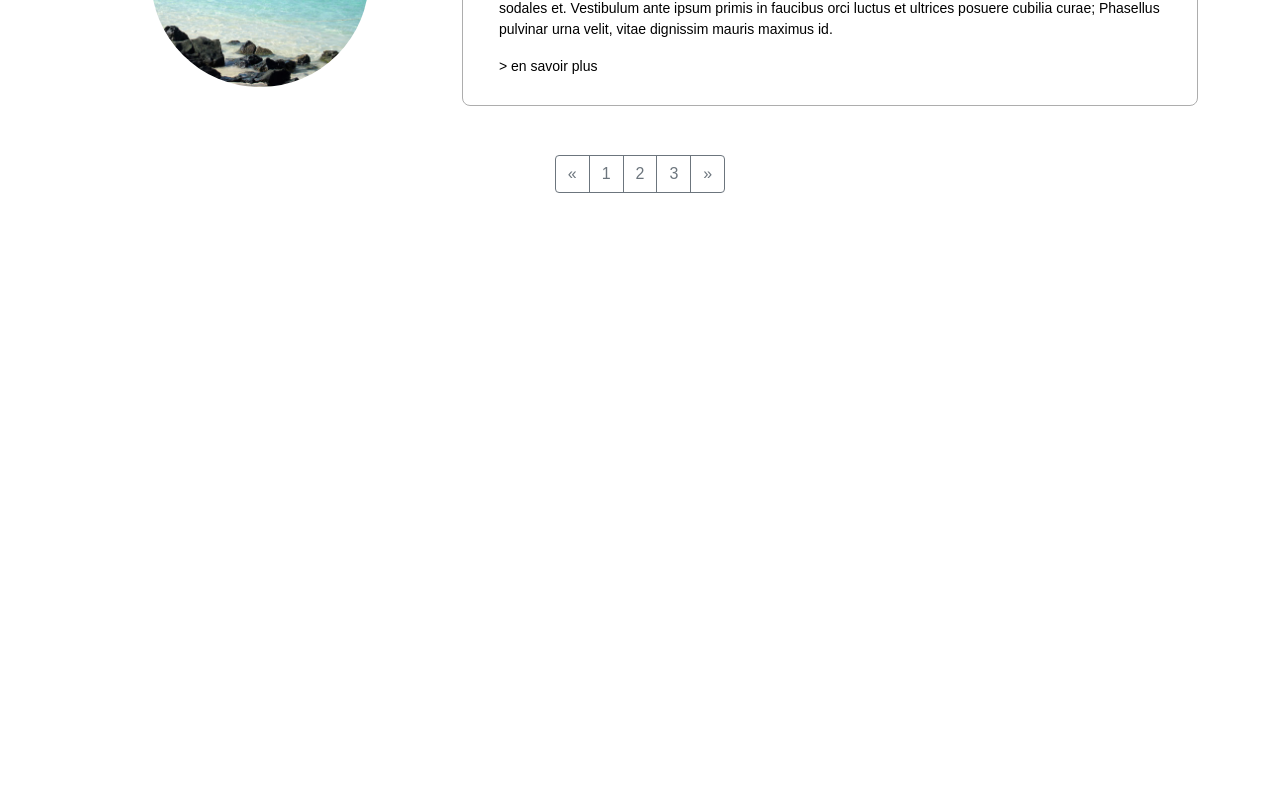
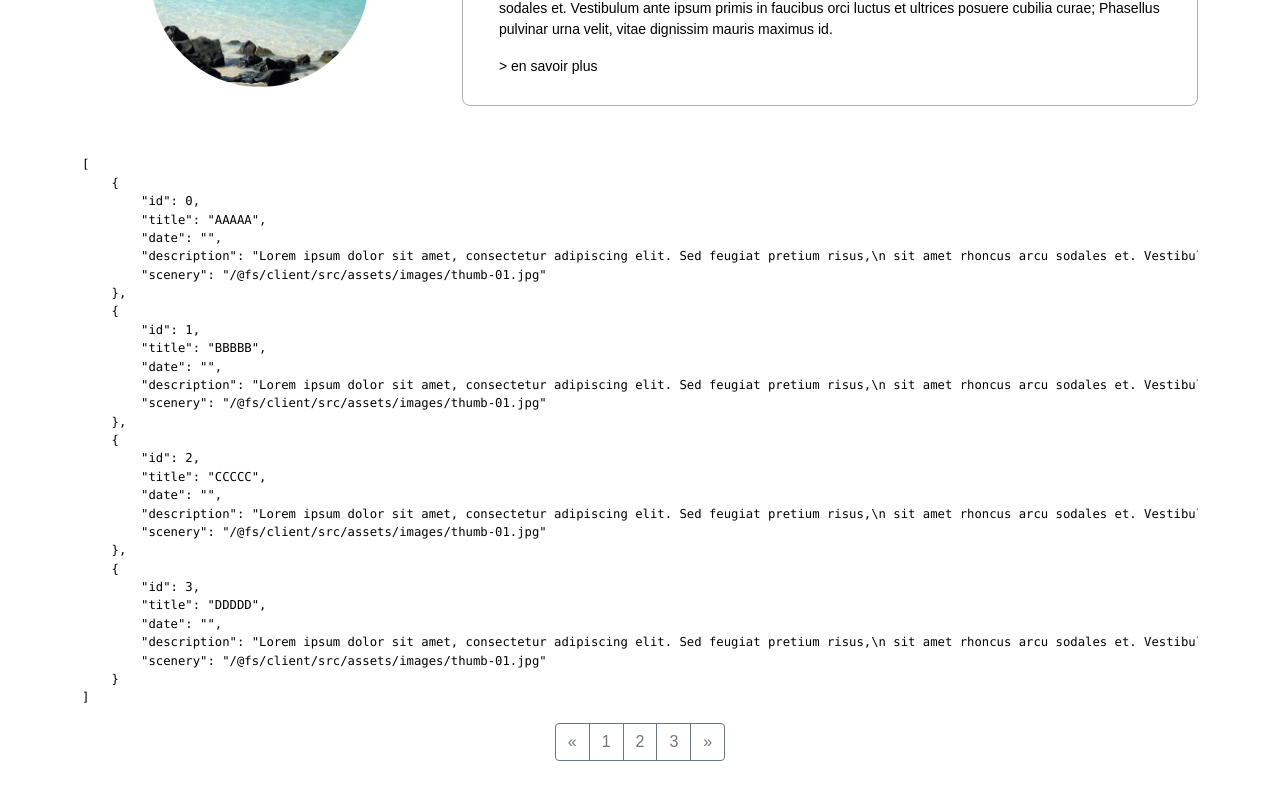
Before and after one commit to jcboy/Mauritius, a React (Create React App) app in the folder client/: page /activities in a window 1280 px wide. Shown: the part 1415-2215 px from the top of the page. Before the commit the page ends 1713 px from the top, so only its background shows below. Built offline with nearby package versions, Linux system fonts and the light colour scheme; a web font is replaced by a local one.

Commit message:
add text

```diff
--- a/client/src/pages/activities/Pagination.js
+++ b/client/src/pages/activities/Pagination.js
@@ -30,18 +30,23 @@ class Pagination extends Component {
         })
     }
 
-    /* réfléchir à onChange={} sur
-                             <button type="button"
-                                           key={buttonIndex}
-                                           className="btn btn-outline-secondary"
-     et voir si il est possible de faire remonter vers ActivityMapping
-     pour régler problème observable
-     */
+    renderHOC(ActivityMapping) {
+        return <ActivityMapping info={{toDisplay: this.state.activities}}/>
+    }
 
     render() {
         // STACKING HOC
+        // CROSS-CUTTING CONCERNS
+
         return <div>
             <ActivityMapping info={{toDisplay: this.state.activities}}/>
+            <div>
+                <pre>
+            {
+                JSON.stringify(this.state.activities, null, 4)
+            }
+                </pre>
+            </div>
             <div className="btn-toolbar justify-content-center" role="toolbar"
                  aria-label="Toolbar with button groups">
                 <div className="btn-group" role="group" aria-label="First group">
@@ -72,3 +77,11 @@ class Pagination extends Component {
 }
 
 export default Pagination;
+
+/* réfléchir à onChange={} sur
+                         <button type="button"
+                                       key={buttonIndex}
+                                       className="btn btn-outline-secondary"
+ et voir si il est possible de faire remonter vers ActivityMapping
+ pour régler problème observable
+ */
```
